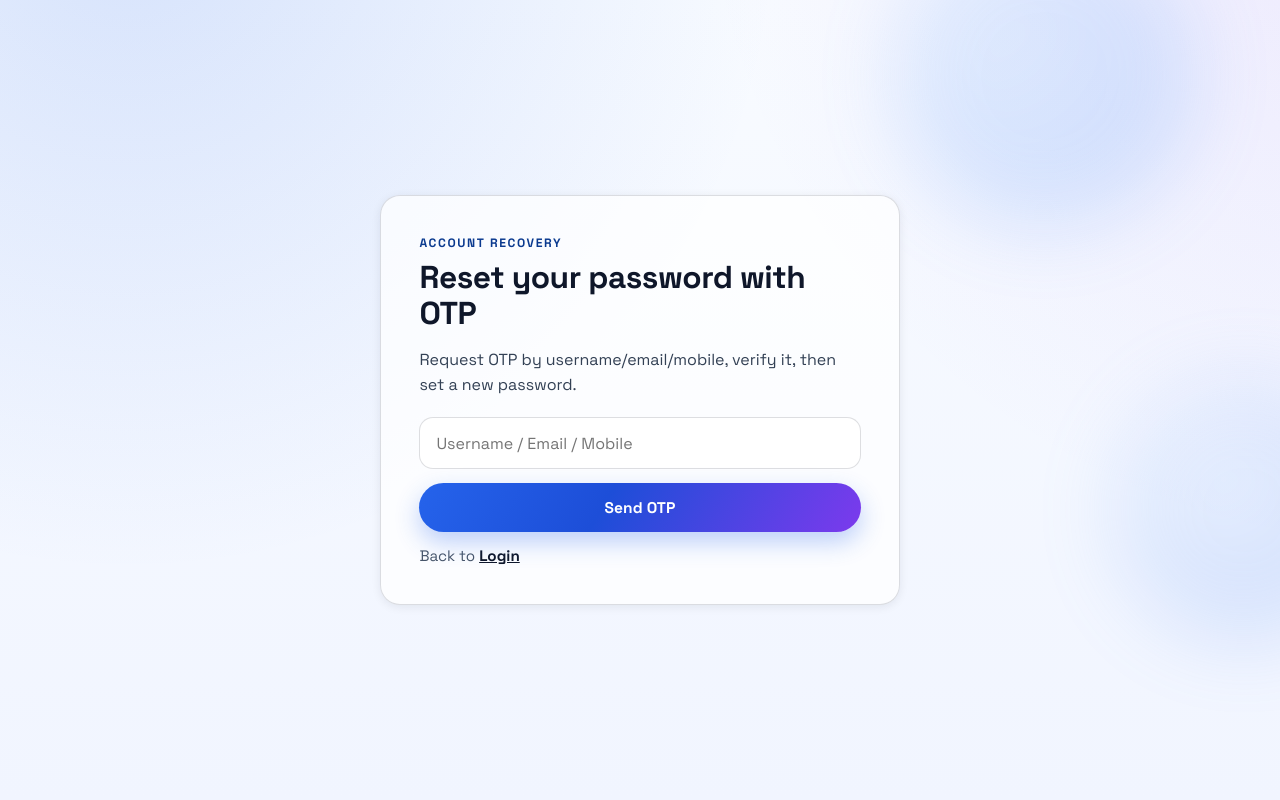
After one commit to gtmcoding-source/Corneal-AI, a Flask app: page /forgot-password in a window 1280 px wide. The commit adds this page. Run offline with Flask 3, Linux system fonts and the light colour scheme.

Commit message:
Added fogot password

```diff
--- a/app.py
+++ b/app.py
@@ -3,15 +3,17 @@ from datetime import datetime, date, timedelta
 import os
 import re
 import logging
+import secrets
 from logging.handlers import RotatingFileHandler
 from urllib.parse import urlencode, quote_plus
 
 from flask import Flask, render_template, request, redirect, url_for, session, send_file
 from authlib.integrations.flask_client import OAuth
+from flask_mail import Mail, Message
 from sqlalchemy import inspect, or_, text, func
 from werkzeug.security import generate_password_hash, check_password_hash
 from config import Config
-from database.models import db, User, Notes, Lead, LoginEvent
+from database.models import db, User, Notes, Lead, LoginEvent, PasswordResetOTP
 from utils.ai_handler import generate_notes, transform_notes, TRANSFORM_ACTIONS, generate_study_plan
 from utils.helpers import generate_pdf, markdown_to_html
 from utils.source_ingestion import build_source_bundle
@@ -19,6 +21,7 @@ from utils.source_ingestion import build_source_bundle
 app = Flask(__name__)
 app.config.from_object(Config)
 oauth = OAuth(app)
+mail = Mail(app)
 
 if not os.path.isdir(app.instance_path):
     os.makedirs(app.instance_path, exist_ok=True)
@@ -259,6 +262,69 @@ def _safe_next_url(next_url):
     if next_url.startswith("/") and not next_url.startswith("//"):
         return next_url
     return None
+
+
+def _find_user_by_identifier(identifier):
+    raw_identifier = (identifier or "").strip()
+    if not raw_identifier:
+        return None
+
+    lowered_identifier = raw_identifier.lower()
+    mobile_identifier = normalize_mobile(raw_identifier)
+
+    conditions = [User.username == raw_identifier]
+    if lowered_identifier != raw_identifier:
+        conditions.append(User.username == lowered_identifier)
+    if "@" in raw_identifier:
+        conditions.append(User.email == lowered_identifier)
+    if mobile_identifier:
+        conditions.append(User.mobile == mobile_identifier)
+
+    return User.query.filter(or_(*conditions)).first()
+
+
+def _mask_email(email):
+    value = (email or "").strip()
+    if "@" not in value:
+        return value
+    name, domain = value.split("@", 1)
+    if len(name) <= 2:
+        name_masked = name[0] + "*" if name else "*"
+    else:
+        name_masked = name[0] + ("*" * (len(name) - 2)) + name[-1]
+    return f"{name_masked}@{domain}"
+
+
+def _active_reset_otp_for_user(user_id):
+    return (
+        PasswordResetOTP.query.filter(
+            PasswordResetOTP.user_id == user_id,
+            PasswordResetOTP.used_at.is_(None),
+            PasswordResetOTP.expires_at >= datetime.utcnow(),
+        )
+        .order_by(PasswordResetOTP.created_at.desc())
+        .first()
+    )
+
+
+def _send_password_reset_otp(email, otp_code):
+    if not (Config.MAIL_SERVER and Config.MAIL_PORT and Config.MAIL_DEFAULT_SENDER):
+        app.logger.warning("Password reset email not sent: mail config missing.")
+        return False
+    try:
+        message = Message(
+            subject="Your Corneal AI password reset OTP",
+            recipients=[email],
+            body=(
+                f"Your OTP is {otp_code}. It expires in {Config.PASSWORD_RESET_OTP_MINUTES} minutes.\n\n"
+                "If you did not request this reset, ignore this email."
+            ),
+        )
+        mail.send(message)
+        return True
+    except Exception as exc:
+        app.logger.exception("Password reset email failed: %s", exc)
+        return False
 
 
 def build_unique_username(seed):
@@ -702,18 +768,7 @@ def login():
         if not identifier or not password:
             return render_template("login.html", error="Identifier and password are required.", next_url=safe_next, remember_me=remember_me), 400
 
-        lowered_identifier = identifier.lower()
-        mobile_identifier = normalize_mobile(identifier)
-
-        conditions = [User.username == identifier]
-        if lowered_identifier != identifier:
-            conditions.append(User.username == lowered_identifier)
-        if "@" in identifier:
-            conditions.append(User.email == lowered_identifier)
-        if mobile_identifier:
-            conditions.append(User.mobile == mobile_identifier)
-
-        user = User.query.filter(or_(*conditions)).first()
+        user = _find_user_by_identifier(identifier)
 
         if user and check_password_hash(user.password, password):
             session.clear()
@@ -723,7 +778,117 @@ def login():
             return redirect(safe_next or url_for("home"))
 
         return render_template("login.html", error="Invalid credentials.", next_url=safe_next, remember_me=remember_me), 401
-    return render_template("login.html", next_url=safe_next, remember_me=False)
+    success = "Password reset successful. Please login with your new password." if request.args.get("reset") == "1" else None
+    return render_template("login.html", next_url=safe_next, remember_me=False, success=success)
+
+
+@app.route("/forgot-password", methods=["GET", "POST"])
+def forgot_password():
+    stage = (request.values.get("stage") or "request").strip().lower()
+    if stage not in {"request", "verify", "reset"}:
+        stage = "request"
+
+    error = None
+    success = None
+    email_hint = session.get("password_reset_email_hint")
+
+    if request.method == "GET" and stage == "request":
+        session.pop("password_reset_user_id", None)
+        session.pop("password_reset_verified_user_id", None)
+        session.pop("password_reset_email_hint", None)
+        email_hint = None
+
+    if request.method == "POST":
+        if stage == "request":
+            identifier = request.form.get("identifier", "").strip()
+            user = _find_user_by_identifier(identifier)
+            if not identifier:
+                error = "Username, email, or mobile is required."
+            elif not user:
+                error = "No account found for that identifier."
+            elif not user.email:
+                error = "No email is linked to this account. Contact support."
+            else:
+                otp_code = f"{secrets.randbelow(1_000_000):06d}"
+                otp_entry = PasswordResetOTP(
+                    user_id=user.id,
+                    otp_hash=generate_password_hash(otp_code, method="pbkdf2:sha256"),
+                    expires_at=datetime.utcnow() + timedelta(minutes=Config.PASSWORD_RESET_OTP_MINUTES),
+                )
+                db.session.add(otp_entry)
+                db.session.commit()
+
+                sent = _send_password_reset_otp(user.email, otp_code)
+                if not sent:
+                    error = "Could not send OTP email. Check mail configuration and try again."
+                else:
+                    session["password_reset_user_id"] = user.id
+                    session["password_reset_email_hint"] = _mask_email(user.email)
+                    email_hint = session["password_reset_email_hint"]
+                    stage = "verify"
+                    success = f"OTP sent to {email_hint}. It expires in {Config.PASSWORD_RESET_OTP_MINUTES} minutes."
+
+        elif stage == "verify":
+            otp_code = request.form.get("otp_code", "").strip()
+            user_id = session.get("password_reset_user_id")
+            if not user_id:
+                error = "Reset session expired. Request a new OTP."
+                stage = "request"
+            elif not otp_code or len(otp_code) != 6 or not otp_code.isdigit():
+                error = "Enter a valid 6-digit OTP."
+            else:
+                otp_entry = _active_reset_otp_for_user(user_id)
+                if not otp_entry:
+                    error = "OTP expired or missing. Request a new OTP."
+                    stage = "request"
+                elif otp_entry.attempts >= Config.PASSWORD_RESET_MAX_ATTEMPTS:
+                    error = "Too many attempts. Request a new OTP."
+                    stage = "request"
+                elif check_password_hash(otp_entry.otp_hash, otp_code):
+                    otp_entry.used_at = datetime.utcnow()
+                    db.session.commit()
+                    session["password_reset_verified_user_id"] = user_id
+                    session.pop("password_reset_user_id", None)
+                    stage = "reset"
+                    success = "OTP verified. Set your new password."
+                else:
+                    otp_entry.attempts += 1
+                    db.session.commit()
+                    remaining = max(0, Config.PASSWORD_RESET_MAX_ATTEMPTS - otp_entry.attempts)
+                    error = f"Invalid OTP. {remaining} attempt(s) remaining."
+
+        elif stage == "reset":
+            user_id = session.get("password_reset_verified_user_id")
+            new_password = request.form.get("new_password", "").strip()
+            confirm_password = request.form.get("confirm_password", "").strip()
+            if not user_id:
+                error = "Reset session expired. Verify OTP again."
+                stage = "request"
+            elif not new_password:
+                error = "New password is required."
+            elif not is_strong_password(new_password):
+                error = "Use a strong password with at least 8 characters, including uppercase, lowercase, and a number."
+            elif new_password != confirm_password:
+                error = "New password and confirm password do not match."
+            else:
+                user = User.query.get(user_id)
+                if not user:
+                    error = "User not found. Try again."
+                    stage = "request"
+                else:
+                    user.password = generate_password_hash(new_password, method="pbkdf2:sha256")
+                    db.session.commit()
+                    session.pop("password_reset_verified_user_id", None)
+                    session.pop("password_reset_email_hint", None)
+                    return redirect(url_for("login", reset="1"))
+
+    return render_template(
+        "forgot_password.html",
+        stage=stage,
+        error=error,
+        success=success,
+        email_hint=email_hint,
+    )
 
 @app.route("/login/oauth/<provider>")
 def oauth_login(provider):
--- /dev/null
+++ b/templates/forgot_password.html
@@ -0,0 +1,53 @@
+<!DOCTYPE html>
+<html lang="en">
+<head>
+    <meta charset="UTF-8">
+    <meta name="viewport" content="width=device-width, initial-scale=1.0">
+    <title>Forgot Password - AI Notes</title>
+    <link rel="stylesheet" href="{{ url_for('static', filename='css/style.css') }}">
+</head>
+<body class="auth-shell">
+    <div class="bg-orb orb-a"></div>
+    <div class="bg-orb orb-c"></div>
+    <main class="auth-wrap">
+        <section class="auth-container panel">
+            <p class="eyebrow">Account Recovery</p>
+            <h2>Reset your password with OTP</h2>
+            <p class="subtitle">Request OTP by username/email/mobile, verify it, then set a new password.</p>
+
+            {% if error %}
+                <p class="error-message">{{ error }}</p>
+            {% endif %}
+            {% if success %}
+                <p class="success-message">{{ success }}</p>
+            {% endif %}
+
+            {% if stage == "verify" %}
+                <form class="auth-form" action="{{ url_for('forgot_password') }}" method="POST">
+                    <input type="hidden" name="stage" value="verify">
+                    <input type="text" name="otp_code" placeholder="Enter 6-digit OTP" maxlength="6" required>
+                    <button type="submit">Verify OTP</button>
+                </form>
+                <p class="auth-switch">OTP sent to {{ email_hint or "your email" }}</p>
+                <p class="auth-switch"><a href="{{ url_for('forgot_password', stage='request') }}">Resend OTP</a></p>
+            {% elif stage == "reset" %}
+                <form class="auth-form" action="{{ url_for('forgot_password') }}" method="POST">
+                    <input type="hidden" name="stage" value="reset">
+                    <input type="password" name="new_password" placeholder="New Password" required>
+                    <input type="password" name="confirm_password" placeholder="Confirm New Password" required>
+                    <button type="submit">Update Password</button>
+                </form>
+            {% else %}
+                <form class="auth-form" action="{{ url_for('forgot_password') }}" method="POST">
+                    <input type="hidden" name="stage" value="request">
+                    <input type="text" name="identifier" placeholder="Username / Email / Mobile" required>
+                    <button type="submit">Send OTP</button>
+                </form>
+            {% endif %}
+
+            <p class="auth-switch">Back to <a href="{{ url_for('login') }}">Login</a></p>
+        </section>
+    </main>
+    <script src="{{ url_for('static', filename='js/ui.js') }}" defer></script>
+</body>
+</html>
--- a/templates/login.html
+++ b/templates/login.html
@@ -15,6 +15,9 @@
             <h2>Log in with Gmail, GitHub, username, email, or mobile</h2>
             {% if error %}
                 <p class="error-message">{{ error }}</p>
+            {% endif %}
+            {% if success %}
+                <p class="success-message">{{ success }}</p>
             {% endif %}
 
             {% if google_oauth_enabled or github_oauth_enabled or auth0_oauth_enabled %}
@@ -43,6 +46,7 @@
                 </label>
                 <button type="submit">Login</button>
             </form>
+            <p class="auth-switch"><a href="{{ url_for('forgot_password') }}">Forgot password?</a></p>
 
             <p class="auth-switch">Don't have an account? <a href="{{ url_for('register') }}">Register here</a></p>
         </section>
--- a/templates/partials/app_sidebar.html
+++ b/templates/partials/app_sidebar.html
@@ -15,7 +15,7 @@
         <a class="sidebar-link" href="{{ url_for('home') }}#study-planner">Planner</a>
         <a class="sidebar-link" href="{{ url_for('dashboard') }}#progress">Progress</a>
         <a class="sidebar-link" href="{{ url_for('pricing') }}">Pricing</a>
-        {% if is_admin_user %}
+        {% if current_user and current_user.username == "admin" %}
             <a class="sidebar-link" href="{{ url_for('admin_dashboard') }}">Admin Dashboard</a>
         {% endif %}
     </nav>
```
Also changed, not shown: config.py (+22 -0 lines), database/models.py (+10 -0 lines).
